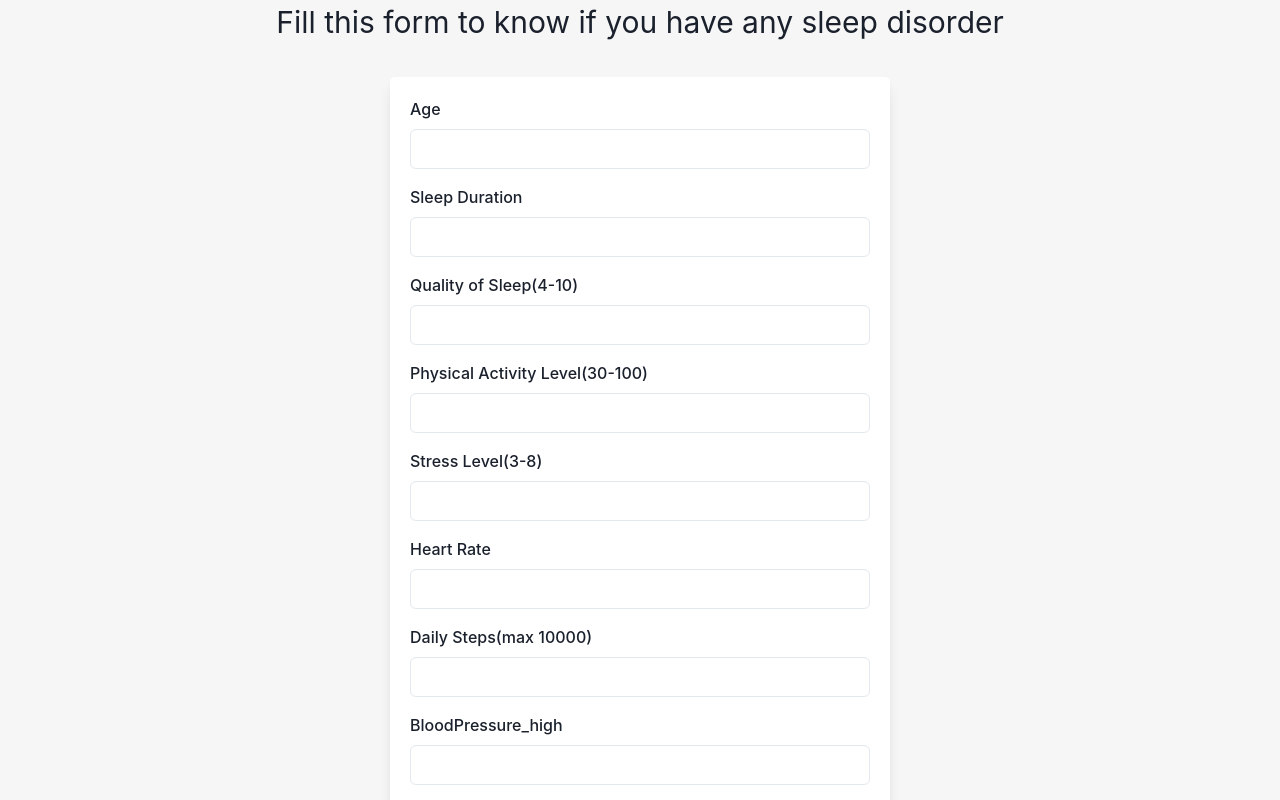
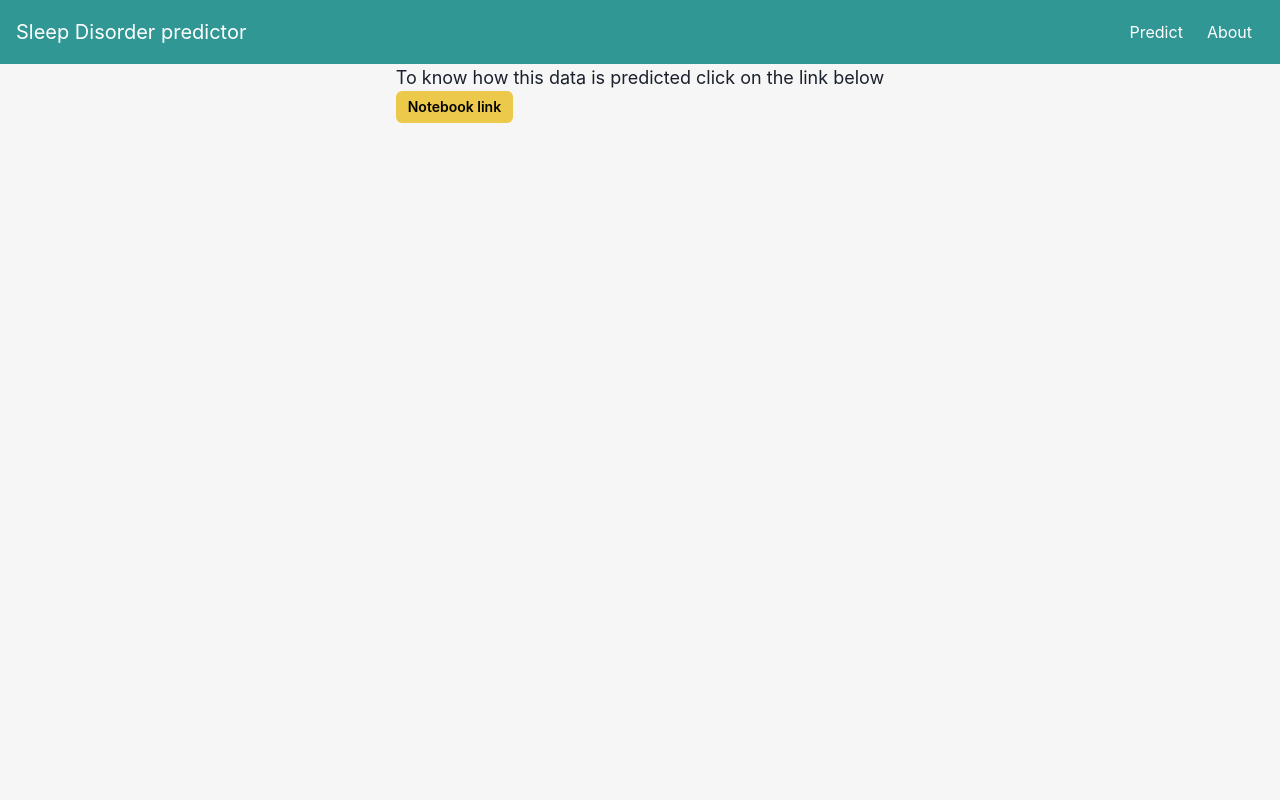
Before and after one commit to hrishav77/Sleep-Disorder, a React (Create React App) app in the folder frontend/: page /about in a window 1280 px wide. Shown: the top 800 px of the page. Built offline with nearby package versions, Linux system fonts and the light colour scheme.

Commit message:
About page and design
Made a about page to link my notebook file and designed a few stuff and added some buttons

```diff
--- a/frontend/package.json
+++ b/frontend/package.json
@@ -12,6 +12,7 @@
     "framer-motion": "^10.12.21",
     "react": "^18.2.0",
     "react-dom": "^18.2.0",
+    "react-router-dom": "^6.14.1",
     "react-scripts": "5.0.1",
     "web-vitals": "^2.1.4"
   },
--- a/frontend/src/App.js
+++ b/frontend/src/App.js
@@ -1,11 +1,29 @@
-
-import InputForm from './Form';
-
+import About from './Components/About';
+import InputForm from './Components/Form';
+import {BrowserRouter,Routes ,Route} from "react-router-dom";
+import { extendTheme,ChakraProvider } from '@chakra-ui/react';
 
 function App() {
+  const theme = extendTheme({
+    styles: {
+      global: () => ({
+        body: {
+          bg: ""
+        }
+      })
+    }
+  });
+  return (
+    <ChakraProvider theme={theme}>
+    <BrowserRouter>
+    <Routes>
+      <Route path="/" element={ <InputForm/>}/>
+      <Route path="/about" element={ <About/>}/>
 
-  return (
-   <InputForm/>
+    </Routes>
+
+   </BrowserRouter>
+   </ChakraProvider>
   );
 }
 
--- /dev/null
+++ b/frontend/src/Components/About.js
@@ -0,0 +1,18 @@
+import React from 'react'
+import Navbar from './Navbar'
+import { Button, Center, Flex, Text } from '@chakra-ui/react'
+export default function About() {
+  return (
+    <div>
+        <Navbar/>
+        <Center>
+        <Flex direction='column'>
+        <Text fontSize="lg">To know how this data is predicted click on the link below</Text>
+        <a href='https://notebooksharing.space/view/3fe810e15e4a5bfb2deef79697a6e8bf1ffb10aba6e3bc66a1f98685aeeb3d2e#displayOptions='>
+           <Button colorScheme='yellow' size="sm">Notebook link</Button>
+        </a>
+        </Flex>
+        </Center>
+    </div>
+  )
+}
--- a/frontend/src/Form.js
+++ b/frontend/src/Components/Form.js
@@ -1,16 +1,9 @@
 import { useState } from 'react';
-import { ChakraProvider, Box, FormControl, FormLabel, Input, Button,Select,extendTheme,Text, Center} from '@chakra-ui/react';
+import {  Box, FormControl, FormLabel, Input, Button,Select,Text, Center} from '@chakra-ui/react';
+import Navbar from './Navbar';
 
 const InputForm = () => {
-    const theme = extendTheme({
-        styles: {
-          global: () => ({
-            body: {
-              bg: ""
-            }
-          })
-        }
-      });
+
 
     const [pred,setpred]=useState("")
     const [formData, setFormData] = useState({
@@ -116,7 +109,8 @@ const InputForm = () => {
 
 
   return (
-    <ChakraProvider theme={theme}>
+      <>
+      <Navbar/>
       {
         !pred &&  <>
         <Center><Text fontSize="3xl">Fill this form to know if you have any sleep disorder</Text></Center>
@@ -165,9 +159,10 @@ const InputForm = () => {
       </Box>
       </>
       }
+  <Center>
+
       {pred ? (
-  <Center>
-  <Text fontSize="4xl">
+  <Text fontSize="4xl" color="teal.300">
 
     {pred === 'Insomnia' ? (
       'You have a high chance of insomnia'
@@ -177,10 +172,13 @@ const InputForm = () => {
       'Yay! You have a very little chance of any sleep disorder'
     )}
   </Text>
-  </Center>
 ) : null}
+{pred && <Button colorScheme='yellow' onClick={()=>setpred("")} m="3" size="sm">Predict again</Button>}
 
-    </ChakraProvider>
+</Center>
+
+     </>
+
   );
 };
 
--- /dev/null
+++ b/frontend/src/Components/Navbar.js
@@ -0,0 +1,30 @@
+import React from 'react';
+import { Box, Flex,Spacer,Text } from '@chakra-ui/react';
+import { Link } from 'react-router-dom';
+const Navbar = () => {
+  return (
+    <Box bg="teal.500" px={4}>
+      <Flex h={16} alignItems="center" justifyContent="space-between">
+        <Box>
+          <Link to="/">
+            <Text fontSize="xl" color="white">Sleep Disorder predictor</Text>
+
+          </Link>
+        </Box>
+        <Spacer/>
+        <Flex>
+          <Link to="/">
+            <Text m="3" color="white">Predict</Text>
+
+          </Link>
+          <Link to='/about'>
+            <Text m="3" color="white">About</Text>
+          </Link>
+
+        </Flex>
+      </Flex>
+    </Box>
+  );
+};
+
+export default Navbar;
```
Also changed, not shown: 1 other file (tests, documents, lock files or other folders).
